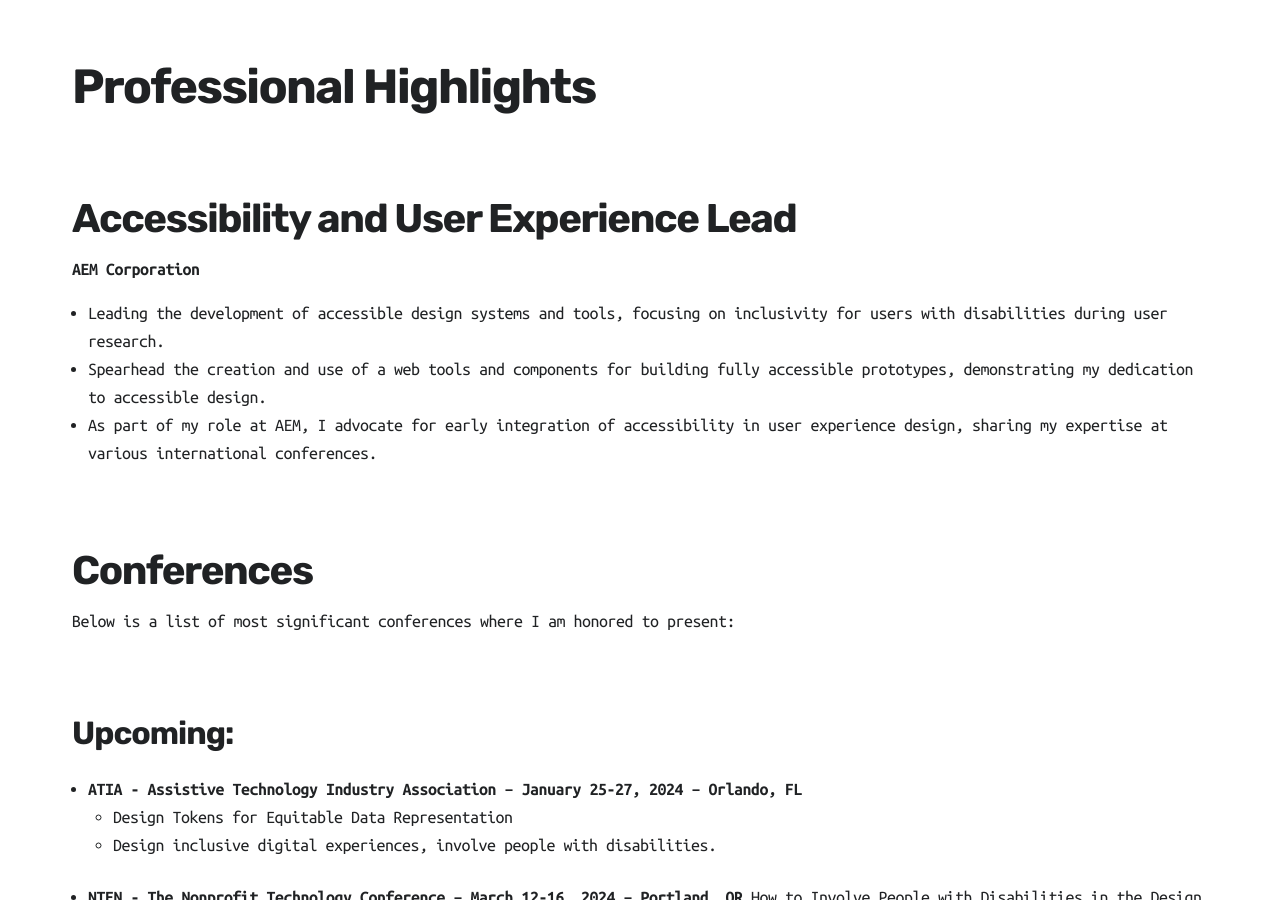
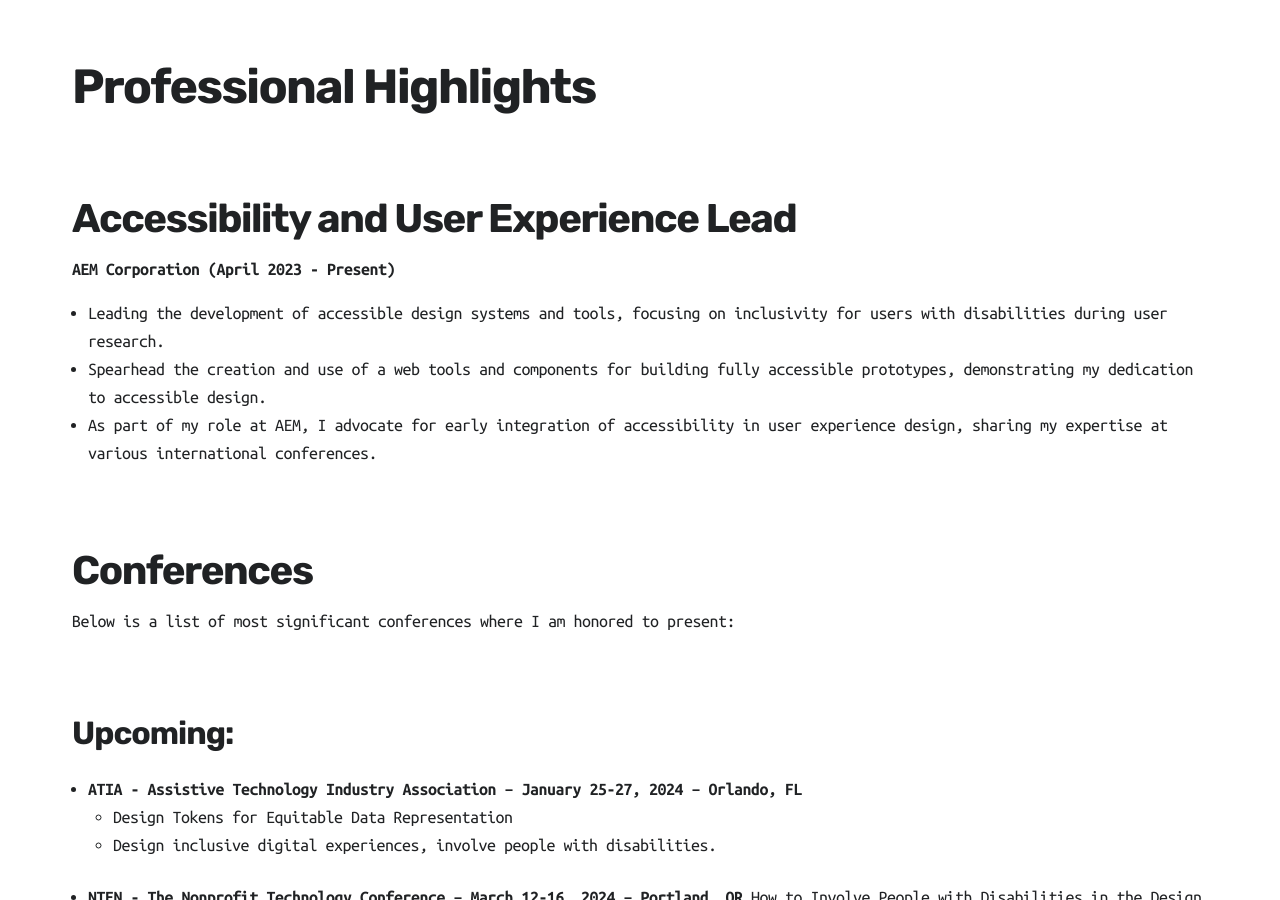
Before and after one commit to mpaiva/venus, a Jekyll site: the page built from _pages/resume.md, in a window 1280 px wide and 900 px high, scrolled down 1930 px. Built offline with Jekyll 4.4.1, drawn with Linux system fonts in a browser that asks for light colours; nearby versions of some CDN libraries.

```diff
--- a/_pages/resume.md
+++ b/_pages/resume.md
@@ -40,7 +40,7 @@
 
 ### Accessibility and User Experience Lead
 
-**AEM Corporation**
+**AEM Corporation (April 2023 - Present)**
 
 - Leading the development of accessible design systems and tools, focusing on inclusivity for users with disabilities during user research.
 - Spearhead the creation and use of a web tools and components for building fully accessible prototypes, demonstrating my dedication to accessible design.
```
